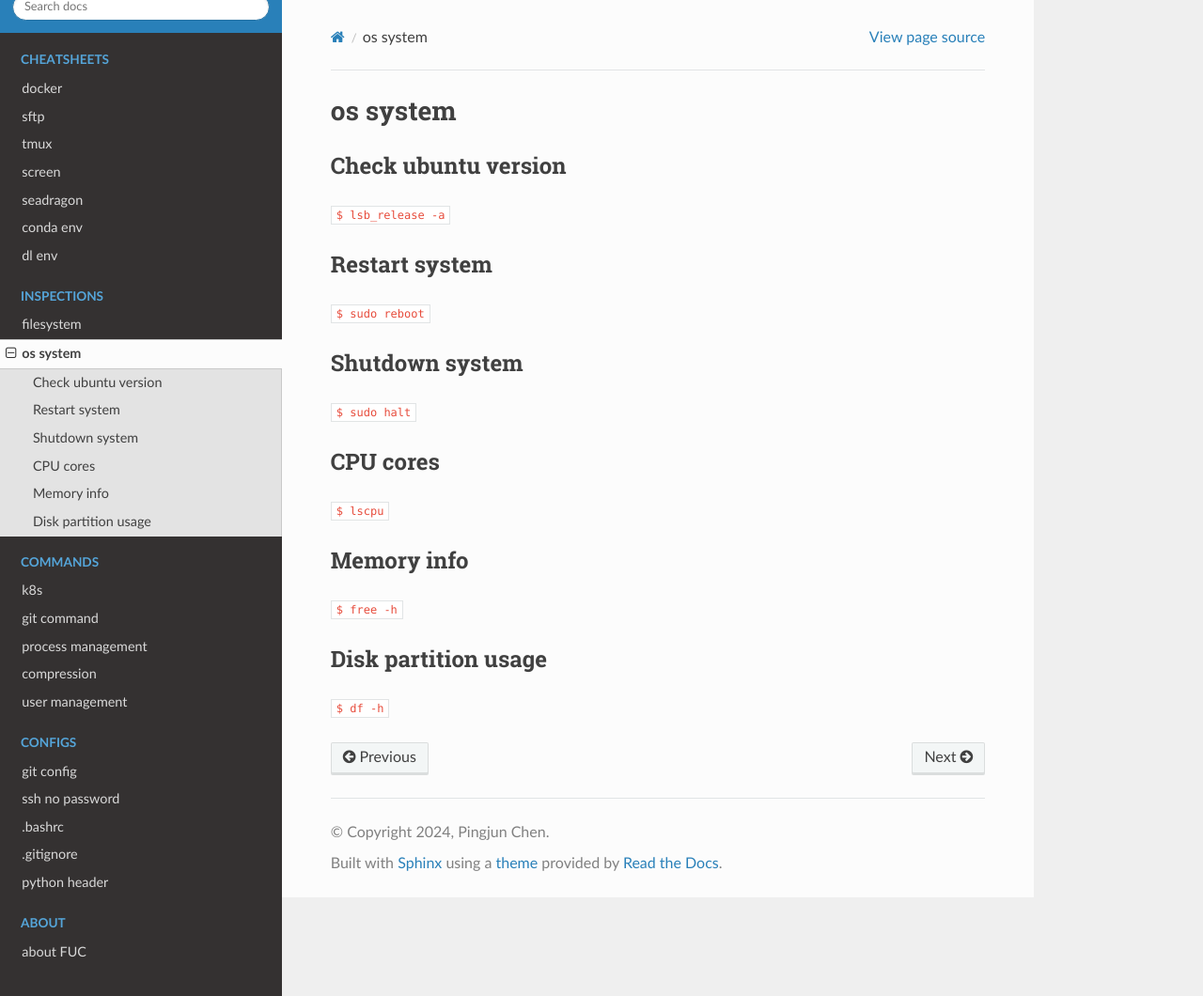
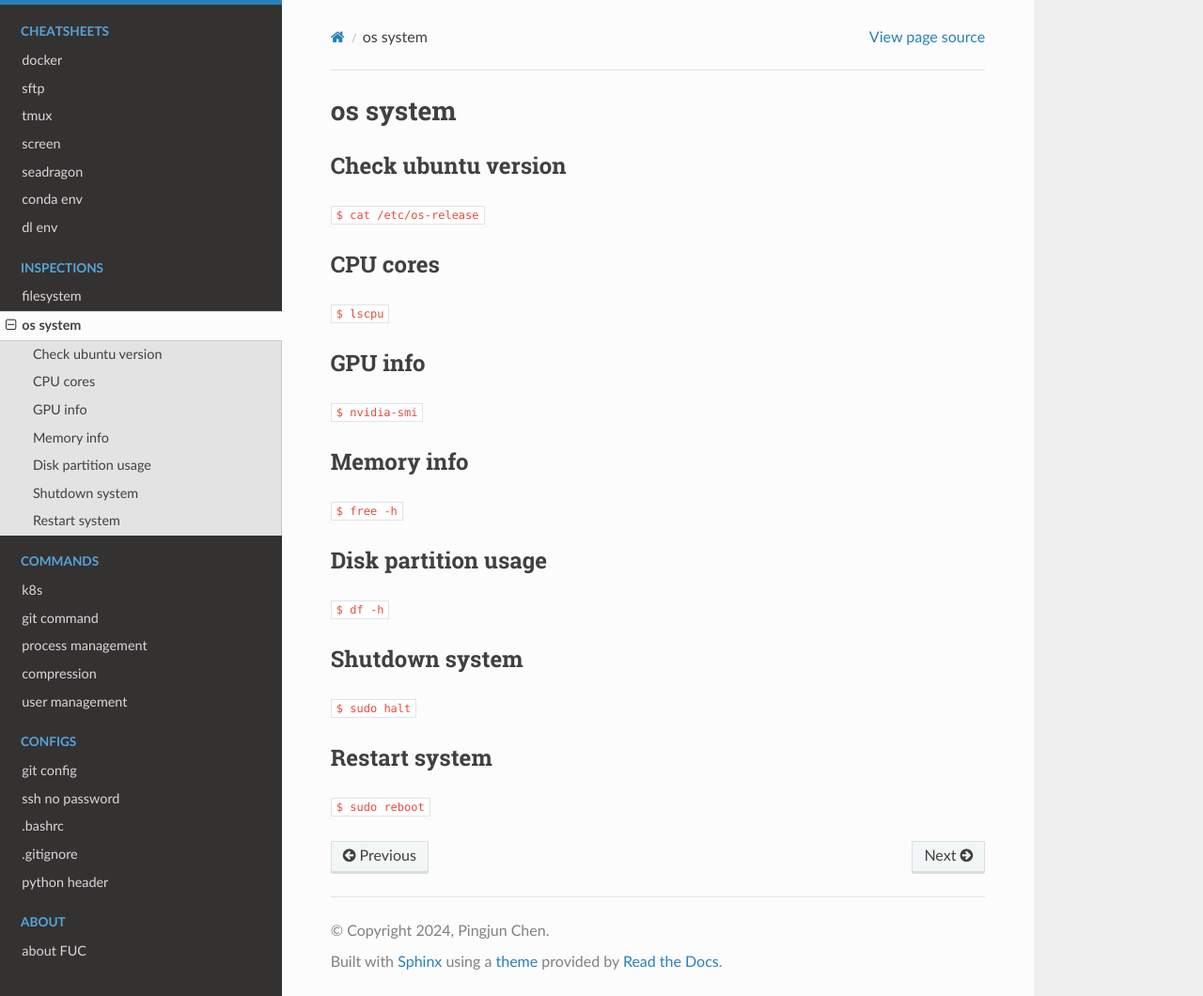
Before and after one commit to PingjunChen/FUC, a Sphinx documentation site: the page built from docs/os_system.rst, in a window 1280 px wide and 1060 px high. Shown: the whole window at 94% size. Built offline with Sphinx 7.4.7 and the Read the Docs theme 2.0.0, drawn with Linux system fonts in a browser that asks for light colours.

Commit message:
update os checking

```diff
--- a/docs/os_system.rst
+++ b/docs/os_system.rst
@@ -3,12 +3,27 @@ os system
 
 Check ubuntu version
 --------
-:code:`$ lsb_release -a`
+:code:`$ cat /etc/os-release`
 
 
-Restart system
+CPU cores
 --------
-:code:`$ sudo reboot`
+:code:`$ lscpu`
+
+
+GPU info
+--------
+:code:`$ nvidia-smi`
+
+
+Memory info
+--------
+:code:`$ free -h`
+
+
+Disk partition usage
+--------
+:code:`$ df -h`
 
 
 Shutdown system
```
Also changed, not shown: other parts of docs/os_system.rst (+2 -11 lines).
